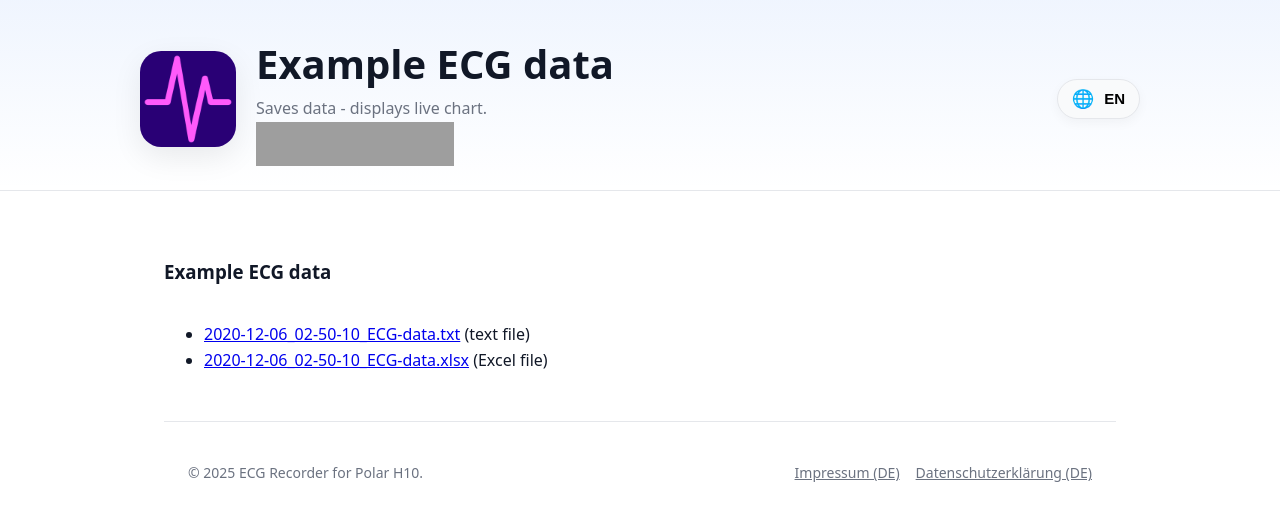
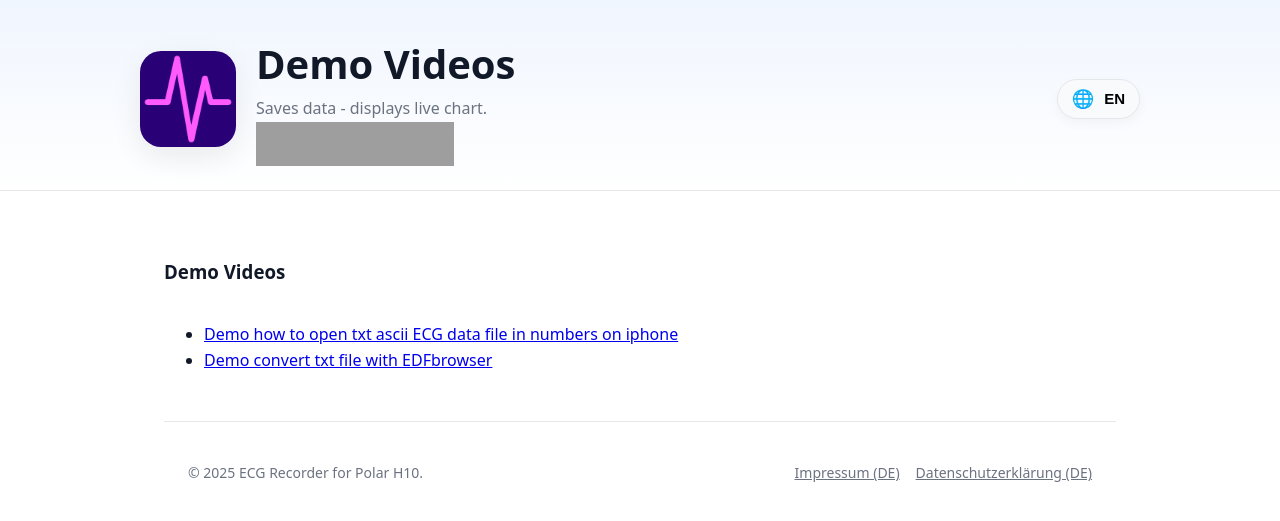
Before and after one commit to poml88/ecg-recorder-ios, a Jekyll site: the page built from demo-video/videos.md, in a window 1280 px wide, cut to the strip 0-521 px from the top of the page. Built offline with Jekyll 4.4.1, drawn with Linux system fonts in a browser that asks for light colours; our own code applies the rules of GitHub Pages for plain Markdown files; grey boxes are pictures that could not be loaded.

Commit message:
Update videos.md

```diff
--- a/demo-video/videos.md
+++ b/demo-video/videos.md
@@ -1,3 +1,3 @@
-### Example ECG data
-- [2020-12-06_02-50-10_ECG-data.txt](2020-12-06_02-50-10_ECG-data.txt) (text file)
-- [2020-12-06_02-50-10_ECG-data.xlsx](2020-12-06_02-50-10_ECG-data.xlsx) (Excel file)
+### Demo Videos
+- [Demo how to open txt ascii ECG data file in numbers on iphone](https://youtu.be/N58LFXaAeIQ)
+- [Demo convert txt file with EDFbrowser](https://youtu.be/dLscFwdWxSE)
```
